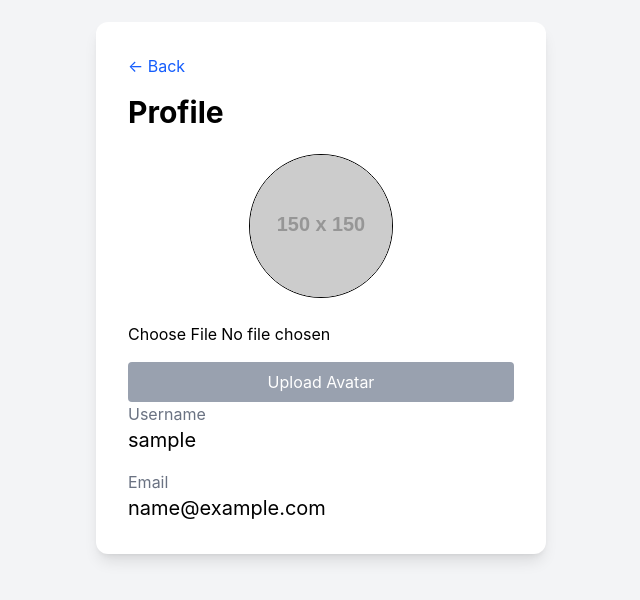
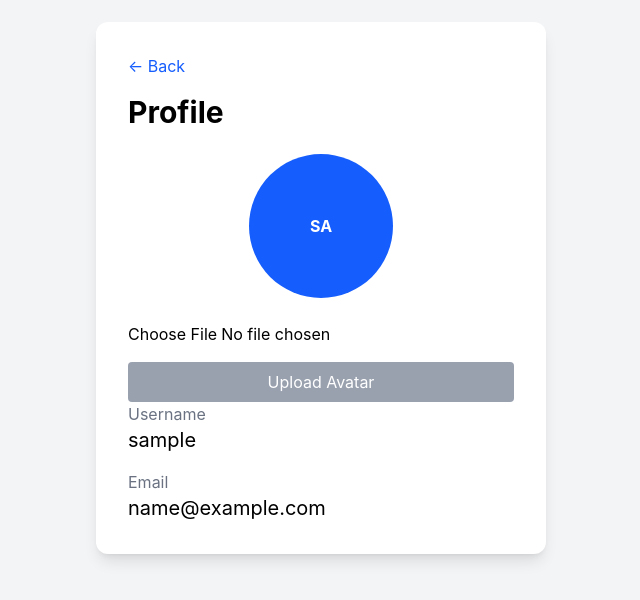
Before and after one commit to lakshya0310/realtime-chat-app, a React (Vite) app in the folder client/: page /profile in a window 1280 px wide. Shown: the part 112-712 px from the top of the page, without its empty margins (319-959 px from the left). Built offline with nearby package versions, Linux system fonts and the light colour scheme; no server answers; sample sign-in values are in the browser's storage.

Commit message:
refactor(ui): add reusable Avatar component

```diff
--- a/client/src/components/chat/ChatHeader.jsx
+++ b/client/src/components/chat/ChatHeader.jsx
@@ -1,4 +1,6 @@
-function ChatHeader({ conversation, currentUser,isTyping }) {
+import Avatar from "../common/Avatar";
+
+function ChatHeader({ conversation, currentUser, isTyping }) {
 
     const otherUser = conversation.participants.find(
         (user) => user._id !== currentUser.id
@@ -10,14 +12,9 @@ function ChatHeader({ conversation, currentUser,isTyping }) {
 
             <div className="flex items-center gap-3">
 
-            <img
-                src={
-                    otherUser.avatar
-                        ? `http://localhost:5000${otherUser.avatar}`
-                        : "https://placehold.co/50x50?text=🙂"
-                }
-                alt="Avatar"
-                className="w-12 h-12 rounded-full object-cover"
+                <Avatar
+                    user={otherUser}
+                    size="w-12 h-12"
                 />
 
                 <div>
@@ -38,7 +35,15 @@ function ChatHeader({ conversation, currentUser,isTyping }) {
 
                             </p>
 
-                    ) : null
+                        ) : (
+
+                            <p className="text-gray-500 text-sm">
+
+                                Online
+
+                            </p>
+
+                        )
 
                     }
 
--- a/client/src/components/chat/ConversationItem.jsx
+++ b/client/src/components/chat/ConversationItem.jsx
@@ -1,3 +1,5 @@
+import Avatar from "../common/Avatar";
+
 function ConversationItem({
 
     conversation,
@@ -32,6 +34,8 @@ function ConversationItem({
 
                 border-b
 
+                transition-colors
+
                 ${
                     selected
                         ? "bg-slate-800"
@@ -42,47 +46,66 @@ function ConversationItem({
 
         >
 
-            <div className="flex items-center justify-between">
+            <div className="flex items-center gap-3">
 
-                <h3 className="font-semibold">
+                {/* Avatar */}
 
-                    {otherUser.username}
+                <div className="relative">
 
-                </h3>
+                    <Avatar
+                        user={otherUser}
+                        size="w-12 h-12"
+                    />
 
-                <span
+                    {
 
-                    className={`
+                        isOnline && (
 
-                        h-3
+                            <span
+                                className="
+                                    absolute
+                                    bottom-0
+                                    right-0
+                                    w-3
+                                    h-3
+                                    rounded-full
+                                    bg-green-500
+                                    border-2
+                                    border-slate-900
+                                "
+                            />
 
-                        w-3
+                        )
 
-                        rounded-full
+                    }
 
-                        ${
-                            isOnline
-                                ? "bg-green-500"
-                                : "bg-gray-500"
+                </div>
+
+                {/* Username + Last Message */}
+
+                <div className="flex-1 overflow-hidden">
+
+                    <h3 className="font-semibold text-white">
+
+                        {otherUser.username}
+
+                    </h3>
+
+                    <p className="text-sm text-gray-400 truncate">
+
+                        {
+
+                            conversation.lastMessage?.text ||
+
+                            "No messages yet"
+
                         }
 
-                    `}
+                    </p>
 
-                ></span>
+                </div>
 
             </div>
-
-            <p className="text-sm text-gray-400 truncate">
-
-                {
-
-                    conversation.lastMessage?.text ||
-
-                    "No messages yet"
-
-                }
-
-            </p>
 
         </div>
 
--- a/client/src/components/chat/MessageBubble.jsx
+++ b/client/src/components/chat/MessageBubble.jsx
@@ -1,3 +1,5 @@
+import Avatar from "../common/Avatar";
+
 function MessageBubble({ message, currentUser }) {
 
     const isMine = message.sender._id === currentUser.id;
@@ -5,12 +7,33 @@ function MessageBubble({ message, currentUser }) {
     return (
 
         <div
-            className={`flex mb-3 ${
+            className={`flex mb-4 ${
                 isMine
                     ? "justify-end"
                     : "justify-start"
             }`}
         >
+
+            {/* Avatar (only for received messages) */}
+
+            {
+
+                !isMine && (
+
+                    <div className="mr-2 self-end">
+
+                        <Avatar
+                            user={message.sender}
+                            size="w-8 h-8"
+                        />
+
+                    </div>
+
+                )
+
+            }
+
+            {/* Message Bubble */}
 
             <div
                 className={`max-w-xs px-4 py-2 rounded-lg shadow ${
@@ -67,7 +90,7 @@ function MessageBubble({ message, currentUser }) {
 
                 )}
 
-                {/* Timestamp */}
+                {/* Footer */}
 
                 <div className="flex justify-between items-center mt-2">
 
@@ -103,9 +126,11 @@ function MessageBubble({ message, currentUser }) {
                                 {
 
                                     message.readBy?.length > 0
+
                                         ? "✔✔"
 
                                         : message.deliveredTo?.length > 0
+
                                         ? "✔✔"
 
                                         : "✔"
--- /dev/null
+++ b/client/src/components/common/Avatar.jsx
@@ -0,0 +1,52 @@
+function Avatar({
+
+    user,
+
+    size = "w-10 h-10",
+
+}) {
+
+    if (user?.avatar) {
+
+        return (
+
+            <img
+
+                src={`http://localhost:5000${user.avatar}`}
+
+                alt={user.username}
+
+                className={`${size} rounded-full object-cover`}
+
+            />
+
+        );
+
+    }
+
+    const initials = user?.username
+        ?.slice(0, 2)
+        .toUpperCase();
+
+    return (
+
+        <div
+            className={`${size}
+                rounded-full
+                bg-blue-600
+                text-white
+                flex
+                items-center
+                justify-center
+                font-bold`}
+        >
+
+            {initials}
+
+        </div>
+
+    );
+
+}
+
+export default Avatar;
--- a/client/src/pages/Profile.jsx
+++ b/client/src/pages/Profile.jsx
@@ -2,6 +2,7 @@ import { useState } from "react";
 import { uploadAvatar } from "../services/profileService";
 import { useAuth } from "../context/AuthContext";
 import { Link } from "react-router-dom";
+import Avatar from "../components/common/Avatar";
 
 function Profile() {
 
@@ -66,19 +67,10 @@ function Profile() {
 
                 <div className="flex justify-center mb-6">
 
-                    <img
-
-                        src={
-                            user.avatar
-                                ? `http://localhost:5000${user.avatar}`
-                                : "https://placehold.co/150x150?text=Avatar"
-                        }
-
-                        alt="Avatar"
-
-                        className="w-36 h-36 rounded-full object-cover border"
-
-                    />
+                    <Avatar
+    user={user}
+    size="w-36 h-36"
+/>
 
                 </div>
 
```
Lines whose indentation alone changed are shown as unchanged.
